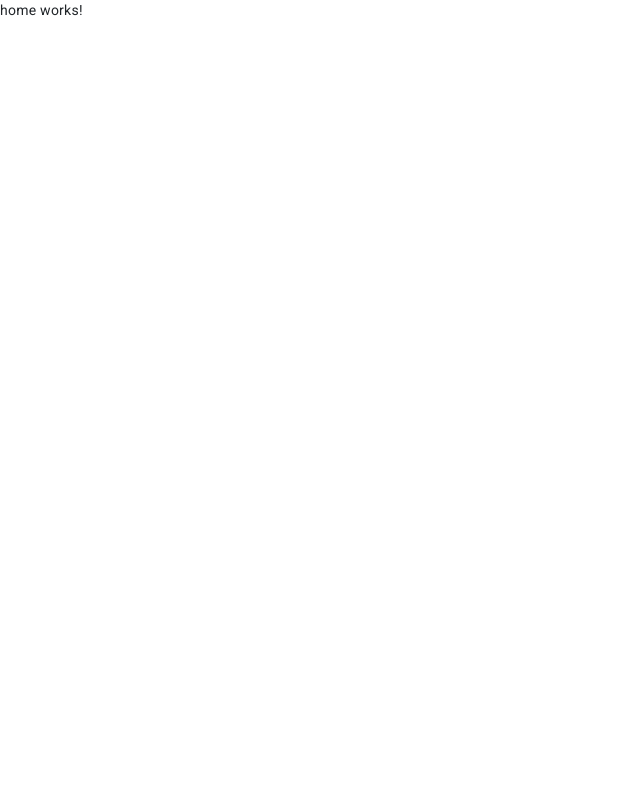
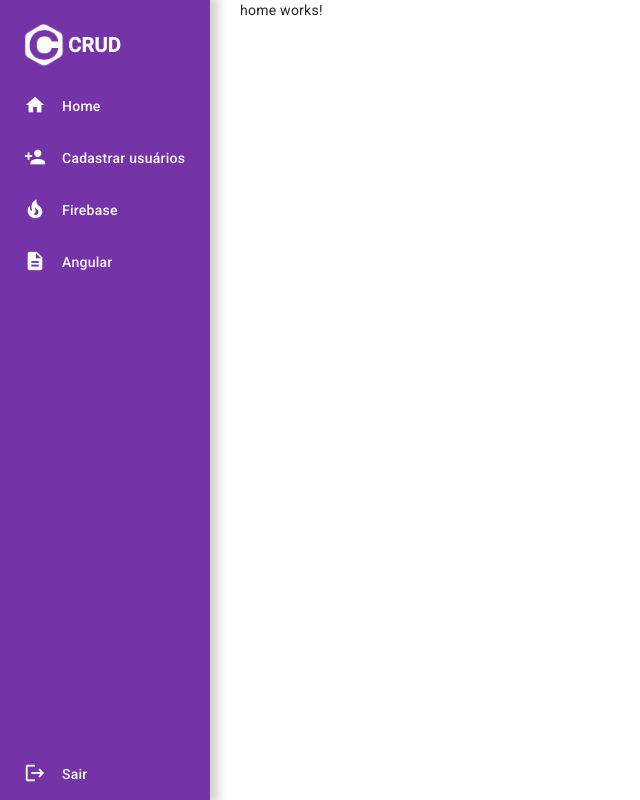
Before and after one commit to ddcsilva/crud-usuarios, an Angular app: page /home in a window 1280 px wide. Shown: the whole page, without its empty margins (0-640 px from the left). Built offline with nearby package versions, Linux system fonts and the light colour scheme.

Commit message:
Criando o Menu Lateral - Component

```diff
--- /dev/null
+++ b/src/app/components/menu/menu.component.html
@@ -0,0 +1,22 @@
+<nav class="sidemenu">
+  <ul>
+    <li routerLink="/home">
+      <img src="../../../assets/logo.png" width="40px" />
+      <span class="logo">CRUD</span>
+    </li>
+    <li routerLink="/home"><mat-icon>home</mat-icon>Home</li>
+    <li routerLink="/usuarios">
+      <mat-icon>person_add</mat-icon>Cadastrar usuários
+    </li>
+    <a
+      href="https://firebase.google.com/docs?gad_source=1&gclid=CjwKCAiA75itBhA6EiwAkho9ex04jg4wXTfSH2LvFraKnYhKO1M6aqSXOYcOZMSjEg-ME__3yPzLFhoCWBcQAvD_BwE&gclsrc=aw.ds&hl=pt"
+      target="_blank"
+    >
+      <li><mat-icon>local_fire_department</mat-icon>Firebase</li>
+    </a>
+    <a href="https://angular.dev" target="_blank">
+      <li><mat-icon>description</mat-icon>Angular</li>
+    </a>
+    <li routerLink="/login" class="logout"><mat-icon>logout</mat-icon>Sair</li>
+  </ul>
+</nav>
--- /dev/null
+++ b/src/app/components/menu/menu.component.scss
@@ -0,0 +1,52 @@
+.sidemenu {
+  width: 210px;
+  height: 100vh;
+  min-height: 100vh;
+  display: block;
+  float: left;
+  background-color: var(--primary-color);
+  padding: 10px 0px;
+  box-shadow: 4px 0px 10px 4px #0a0a0a30;
+  margin-right: 30px;
+
+  ul {
+    padding: 0;
+  }
+
+  .logo {
+    font-size: 20px;
+    font-weight: bold;
+    margin-left: 4px;
+  }
+
+  li {
+    font-size: 14px;
+    font-weight: 500;
+    color: #fafafa;
+    padding: 14px 24px;
+    margin: 0;
+    display: flex;
+    align-items: center;
+    justify-content: left;
+    transition: 0.3s linear all;
+    mat-icon {
+      margin-right: 14px;
+      font-size: 22px;
+    }
+    &:hover {
+      background: #e6e6e6;
+      cursor: pointer;
+      color: var(--primary-color);
+    }
+  }
+
+  .logout {
+    position: absolute;
+    bottom: 0;
+    width: 210px;
+  }
+
+  a {
+    text-decoration: none;
+  }
+}
--- a/src/app/pages/home/home.component.html
+++ b/src/app/pages/home/home.component.html
@@ -1 +1,2 @@
+<app-menu></app-menu>
 <p>home works!</p>
```
Also changed, not shown: src/app/app.module.ts (+6 -2 lines), src/app/components/menu/menu.component.ts (added, +10 -0 lines), 1 other file (tests, documents, lock files or other folders).
